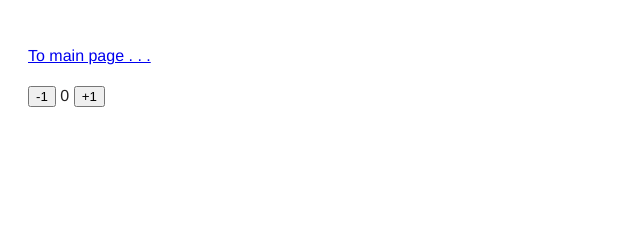
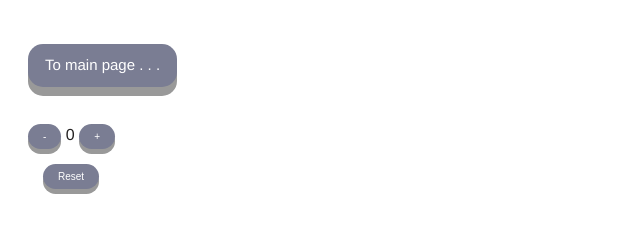
Before and after one commit to vitaly171/js-dom, a plain HTML site: page task-04.html in a window 1280 px wide. Shown: the whole page, without its empty margins (0-640 px from the left). Drawn offline with Linux system fonts and the light colour scheme.

Commit message:
Exercise 4 Done

```diff
--- a/css/styles.css
+++ b/css/styles.css
@@ -66,8 +66,8 @@ body {
 
 .return {
   display: inline-block;
-  padding: 15px 25px;
-  font-size: 24px;
+  padding: 10px 17px;
+  font-size: 15px;
   cursor: pointer;
   text-align: center;
   text-decoration: none;
@@ -92,3 +92,78 @@ body {
   display: flex;
   padding: 0 0 20px 0;
 }
+
+.btnDec {
+  display: inline-block;
+  padding: 7px 15px;
+  font-size: 10px;
+  cursor: pointer;
+  text-align: center;
+  text-decoration: none;
+  outline: none;
+  color: #fff;
+  background-color: #7a7d93;
+  border: none;
+  border-radius: 15px;
+  box-shadow: 0 5px #999;
+}
+.btnDec:hover {
+  background-color: #ab1d1d;
+}
+
+.btnDec:active {
+  background-color: #3e568e;
+  box-shadow: 0 5px #666;
+  transform: translateY(4px);
+}
+.btnInc {
+  display: inline-block;
+  padding: 7px 15px;
+  font-size: 10px;
+  cursor: pointer;
+  text-align: center;
+  text-decoration: none;
+  outline: none;
+  color: #fff;
+  background-color: #7a7d93;
+  border: none;
+  border-radius: 15px;
+  box-shadow: 0 5px #999;
+}
+
+.btnInc:hover {
+  background-color: #1da33e;
+}
+
+.btnInc:active {
+  background-color: #3e568e;
+  box-shadow: 0 5px #666;
+  transform: translateY(4px);
+}
+
+.btnReset {
+  display: inline-block;
+  margin: 15px;
+
+  padding: 7px 15px;
+  font-size: 10px;
+  cursor: pointer;
+  text-align: center;
+  text-decoration: none;
+  outline: none;
+  color: #fff;
+  background-color: #7a7d93;
+  border: none;
+  border-radius: 15px;
+  box-shadow: 0 5px #999;
+}
+
+.btnReset:hover {
+  background-color: #1d57a3;
+}
+
+.btnReset:active {
+  background-color: #3e568e;
+  box-shadow: 0 5px #666;
+  transform: translateY(4px);
+}
--- a/js/task-04.js
+++ b/js/task-04.js
@@ -0,0 +1,47 @@
+// The counter consists of a span and buttons that should increase and
+// decrement the counter value by 1.
+
+// Create a counterValue variable that will store the current value of the counter.
+// Create increment and decrement functions to increment and decrement the counter value
+// Add button click listeners, function calls, and UI updates
+
+const counterValue = document.querySelector('#value');
+const buttonInc = document.querySelector('[data-action="increment"]');
+const buttonDec = document.querySelector('[data-action="decrement"]');
+const buttonReset = document.querySelector('[data-action="reset"]');
+const returnLink = document.querySelector('a');
+const p = document.querySelector('p');
+
+returnLink.classList.add('return');
+p.classList.add('p');
+
+let counterRef = 0;
+
+function increment() {
+  counterRef += 1;
+  counterValue.textContent = counterRef;
+}
+function decrement() {
+  counterRef -= 1;
+  counterValue.textContent = counterRef;
+}
+function reset() {
+  counterRef = 0;
+  counterValue.textContent = counterRef;
+}
+
+buttonDec.addEventListener('click', () => {
+  decrement();
+});
+
+buttonInc.addEventListener('click', () => {
+  increment();
+});
+
+buttonReset.addEventListener('click', () => {
+  reset();
+});
+
+buttonDec.classList.add('btnDec');
+buttonInc.classList.add('btnInc');
+buttonReset.classList.add('btnReset');
--- a/task-04.html
+++ b/task-04.html
@@ -13,10 +13,12 @@
     <p><a href="index.html">To main page . . .</a></p>
 
     <div id="counter">
-        <button type="button" data-action="decrement">-1</button>
+        <button type="button" data-action="decrement">-</button>
         <span id="value">0</span>
-        <button type="button" data-action="increment">+1</button>
+        <button type="button" data-action="increment">+</button>
     </div>
+
+    <button type="button" data-action="reset">Reset</button>
 
     <script src="js/task-04.js" type="module"></script>
 </body>
```
